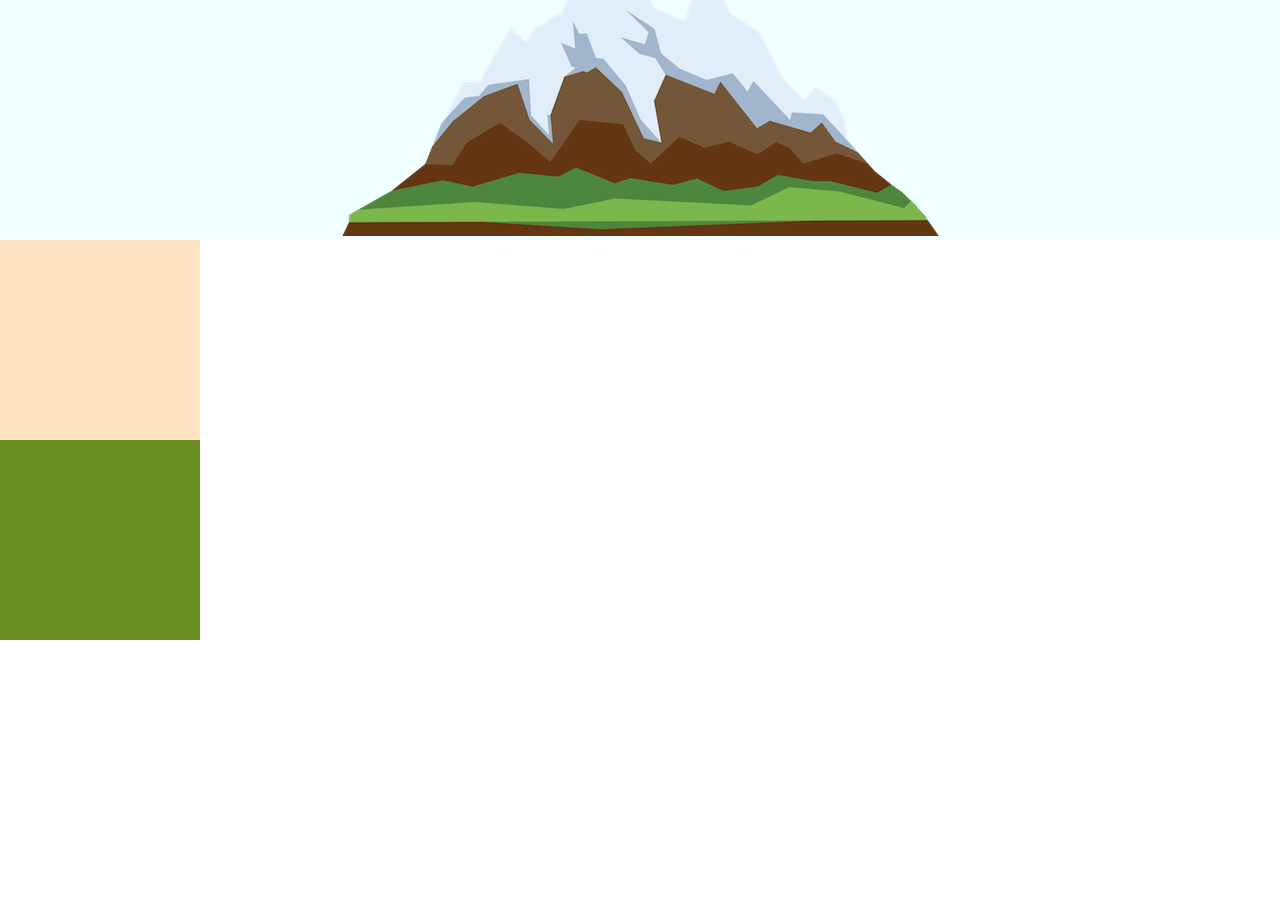
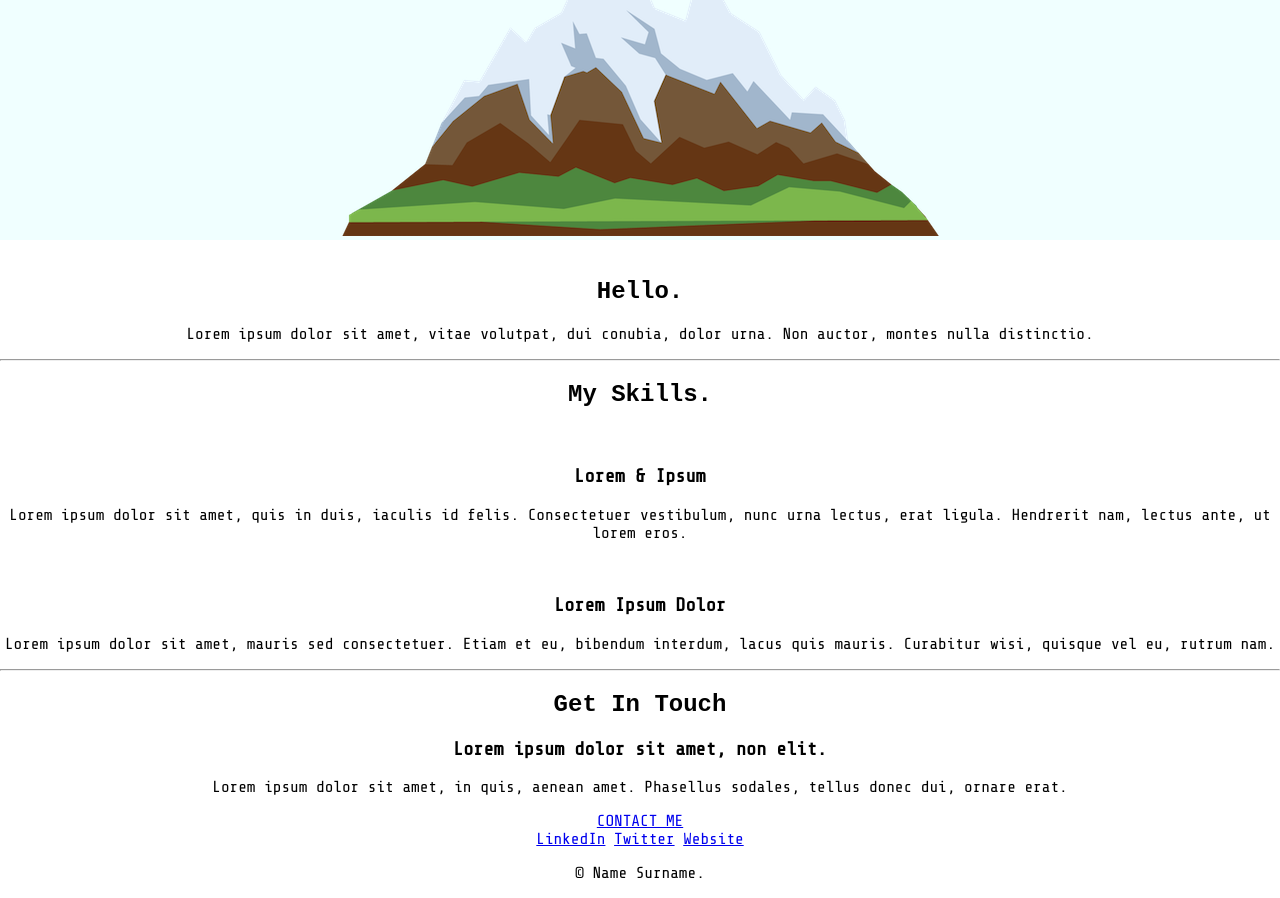
Before and after one commit to pinoen/curriculum-vitae, a plain HTML site: page index.html in a window 1280 px wide. Shown: the part 308-1206 px from the top of the page. Before the commit the page ends 948 px from the top, so only its background shows below. Drawn offline with nearby package versions, Linux system fonts and the light colour scheme; a web font is replaced by a local one.

Commit message:
Finish basic html structure

```diff
--- a/css/styles.css
+++ b/css/styles.css
@@ -32,17 +32,14 @@ h1 {
 }
 
 .middle-container {
-  width: 200px;
-  height: 200px;
-  background-color: bisque;
 }
 
 h2 {
   font-family: "Red Hat Mono", monospace;
 }
+h2 {
+  font-family: "Red Hat Mono", monospace;
+}
 
 .bottom-container {
-  width: 200px;
-  height: 200px;
-  background-color: olivedrab;
 }
--- a/index.html
+++ b/index.html
@@ -26,7 +26,54 @@
       <img src="images/mountain.png" alt="mountain image" />
     </div>
 
-    <div class="middle-container"></div>
-    <div class="bottom-container"></div>
+    <div class="middle-container">
+      <div class="profile">
+        <img src="" alt="" />
+        <h2>Hello.</h2>
+        <p>
+          Lorem ipsum dolor sit amet, vitae volutpat, dui conubia, dolor urna.
+          Non auctor, montes nulla distinctio.
+        </p>
+      </div>
+      <hr />
+      <div class="skills">
+        <h2>My Skills.</h2>
+        <div class="skill-row">
+          <img class="" src="" alt="" />
+          <h3>Lorem & Ipsum</h3>
+          <p>
+            Lorem ipsum dolor sit amet, quis in duis, iaculis id felis.
+            Consectetuer vestibulum, nunc urna lectus, erat ligula. Hendrerit
+            nam, lectus ante, ut lorem eros.
+          </p>
+        </div>
+        <div class="skill-row">
+          <img class="" src="" alt="" />
+          <h3>Lorem Ipsum Dolor</h3>
+          <p>
+            Lorem ipsum dolor sit amet, mauris sed consectetuer. Etiam et eu,
+            bibendum interdum, lacus quis mauris. Curabitur wisi, quisque vel
+            eu, rutrum nam.
+          </p>
+        </div>
+      </div>
+      <hr />
+      <div class="contact-me">
+        <h2>Get In Touch</h2>
+        <h3>Lorem ipsum dolor sit amet, non elit.</h3>
+        <p>
+          Lorem ipsum dolor sit amet, in quis, aenean amet. Phasellus sodales,
+          tellus donec dui, ornare erat.
+        </p>
+        <a class="btn" href="mailto:name@email.com">CONTACT ME</a>
+      </div>
+    </div>
+
+    <div class="bottom-container">
+      <a class="footer-link" href="https://www.linkedin.com/">LinkedIn</a>
+      <a class="footer-link" href="https://twitter.com/">Twitter</a>
+      <a class="footer-link" href="https://www.appbrewery.co/">Website</a>
+      <p>© Name Surname.</p>
+    </div>
   </body>
 </html>
```
